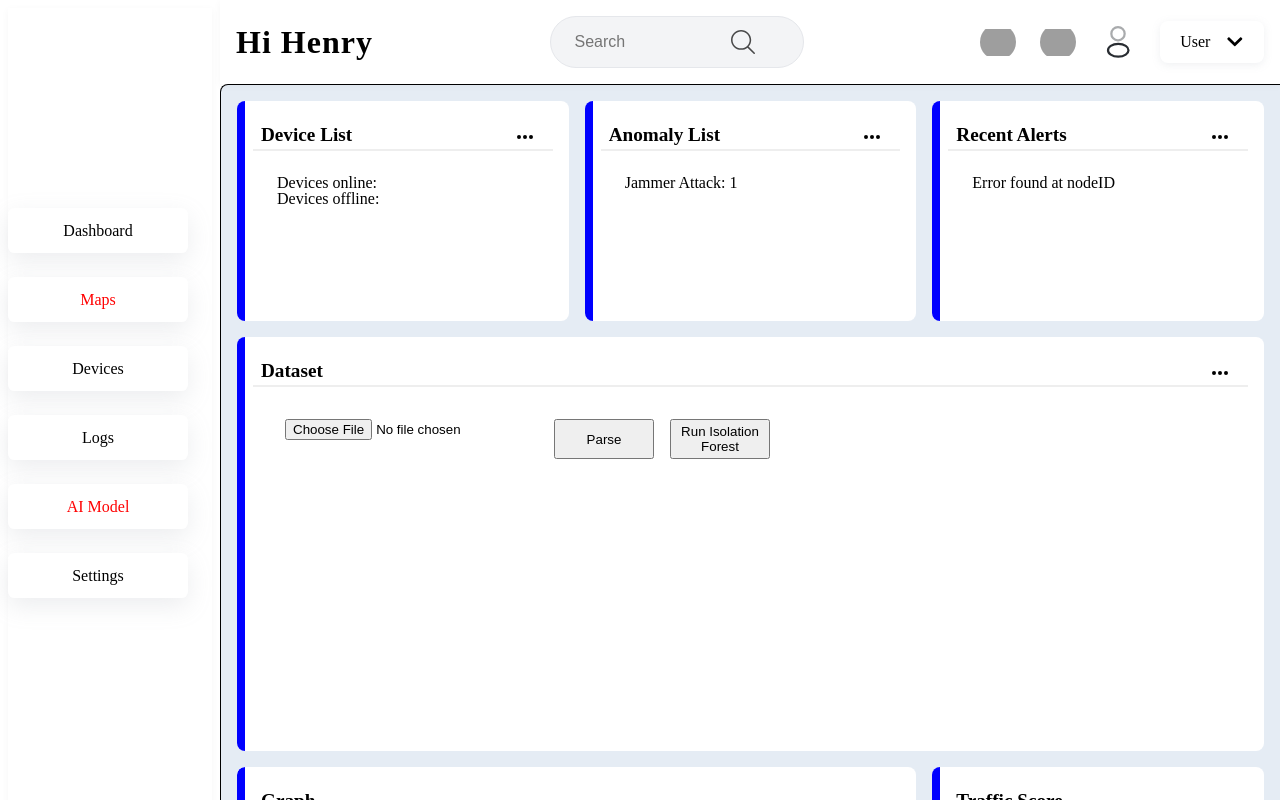
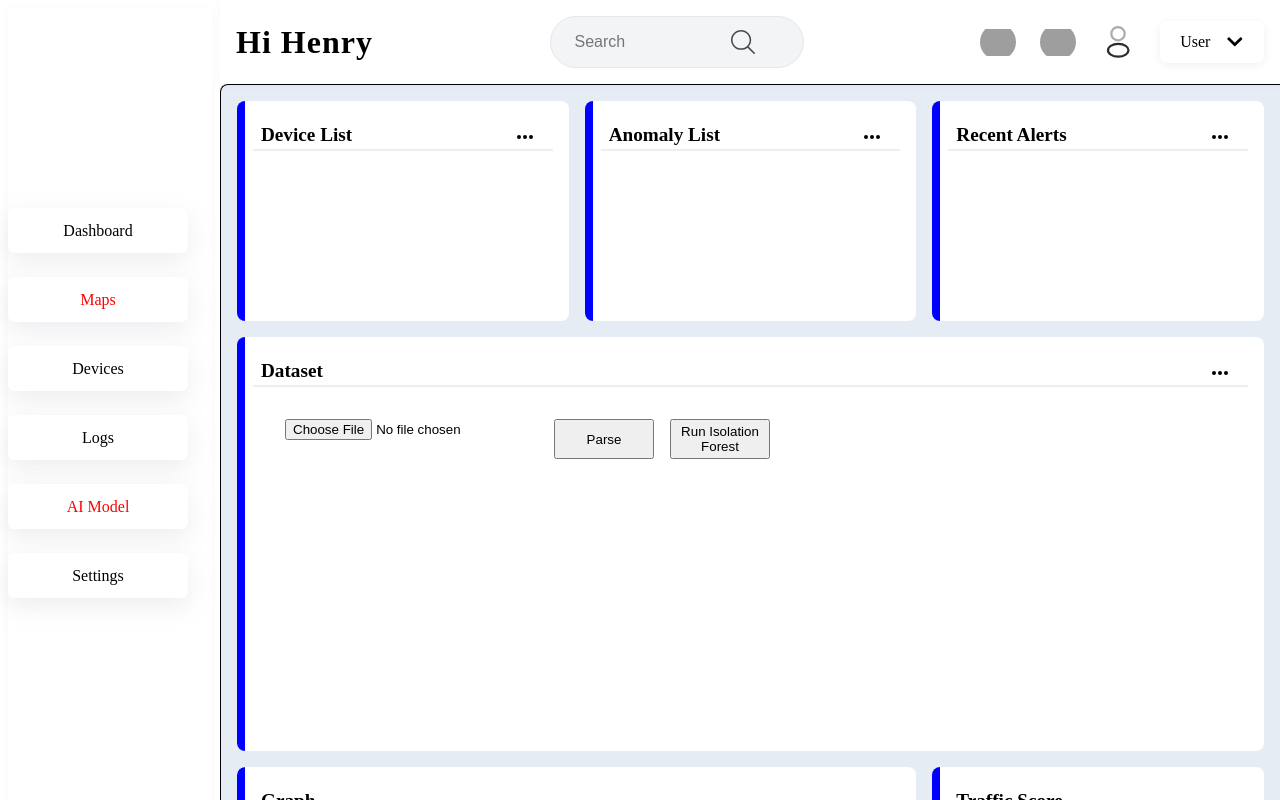
Before and after one commit to hreid1/COMP3000-LoRaWAN, a React (Vite) app in the folder sourcecode/my-app/: page /dashboard in a window 1280 px wide. Shown: the top 800 px of the page. Built offline with nearby package versions, Linux system fonts and the light colour scheme; grey boxes are pictures that could not be loaded.

Commit message:
added content for each of the cards in the dashboard

```diff
--- a/sourcecode/my-app/src/components/Dropdown/Dropdown.css
+++ b/sourcecode/my-app/src/components/Dropdown/Dropdown.css
@@ -33,7 +33,8 @@
 .dropdown-content {
     position: absolute;
     top: 110%;
-    left: 0;
+    left: auto;
+    right: 0;
     min-width: 180px;
     display: flex;
     flex-direction: column;
@@ -49,7 +50,9 @@
     z-index: 1000;
     transition: opacity 0.2s, transform 0.2s;
     transform: translateY(-10px);
-    margin-right: 1rem;
+    max-width: min(280px, calc(100vw - 16px));
+    box-sizing: border-box;
+    margin-right: 0;
 }
 
 .content-open {
--- a/sourcecode/my-app/src/pages/Dashboard/Dashboard.css
+++ b/sourcecode/my-app/src/pages/Dashboard/Dashboard.css
@@ -100,6 +100,10 @@
     grid-row: 1 / 2;
 }
 
+#announcements .cardContent div span {
+    display: flex;
+}
+
 #networkTraffic {
     grid-column: 1 / 4;
     grid-row: 2 / 3;
--- a/sourcecode/my-app/src/pages/Dashboard/Dashboard.jsx
+++ b/sourcecode/my-app/src/pages/Dashboard/Dashboard.jsx
@@ -1,6 +1,6 @@
 import React from 'react'
 import axios from 'axios'
-import { useState, useEffect } from 'react'
+import { useState, useEffect, useMemo } from 'react'
 import Papa from 'papaparse'
 import './Dashboard.css'
 import SideNavbar from '../../components/Navbar/SideNavbar'
@@ -14,7 +14,15 @@ import { BarChart } from '../../components/Charts/Graph'
 
 Chart.register(CategoryScale);
 
-const DeviceList = ({data}) => {
+const DeviceList = ({ data }) => {
+  const numOfNodes = useMemo(() => {
+    return new Set(data.map(row => row.NodeID).filter(Boolean)).size;
+  }, [data]);
+
+  //console.log("Unique Nodes: ", numOfNodes);
+
+  const isEmpty = data.length != 0;
+
   return(
     <div id="deviceList" className="dashCard">
       <div className='marker'></div>
@@ -23,14 +31,19 @@ const DeviceList = ({data}) => {
         <img src={Dots} alt="Dots" className="dots" />
       </div>
       <div className="cardContent">
-        <span>Devices online: </span>
-        <span>Devices offline: </span>
+        { isEmpty && (
+          <span>Number of Nodes: {numOfNodes}</span>
+        )}
       </div>
     </div>
   )
 }
 
-const AnomalyList = ({data}) => {
+const AnomalyList = ({ data }) => {
+
+  const isEmpty = data && typeof data.num_anomalies !== "undefined";
+  //console.log(isEmpty)
+
   return(
     <div id="anomalyList" className="dashCard">
       <div className="marker"></div>
@@ -39,13 +52,22 @@ const AnomalyList = ({data}) => {
         <img src={Dots} alt="Dots" className="dots" />
       </div>
       <div className="cardContent">
-        <span>Jammer Attack: 1</span>
+        { isEmpty && (
+          <span>Number of anomalies: {data.num_anomalies}</span>
+        )}
       </div>
     </div>
   )
 }
 
-const Announcements = ({data}) => {
+const Announcements = ({ data }) => {
+
+  // Checks if the data2 array is empty: if it is it wont render the content
+  const isEmpty = data && typeof data.num_anomalies !== "undefined";
+
+  //console.log(data.top_anomaly_node)
+  //console.log(data.top_anomaly_node_anomalies)
+
   return(
     <div id="announcements" className="dashCard">
       <div className="marker"></div>
@@ -54,13 +76,18 @@ const Announcements = ({data}) => {
         <img src={Dots} alt="Dots" className="dots" />
       </div>
       <div className="cardContent">
-        <span>Error found at nodeID</span>
+        { isEmpty && (
+          <div>
+            <span>Node: {data.top_anomaly_node} </span>
+            <span>Anomalies: {data.top_anomaly_node_anomalies}</span>
+          </div>
+        )}
       </div>
     </div>
   )
 }
 
-const NetworkTraffic = ({data, error, loading, data2, handleFileChange, handleParse, model}) => {
+const NetworkTraffic = ({ data, error, loading, data2, handleFileChange, handleParse, model }) => {
 
   return (
     <div id="networkTraffic" className="dashCard">
@@ -227,16 +254,15 @@ const Graph = ({ data }) => {
 
 const MainDashContent = (props) => {
   const networkTraffic = useNetworkTraffic();
-  //console.log(networkTraffic.data)
 
   // networkTraffic.data contains information from csv file
-  console.log(networkTraffic.data)
+  //console.log(networkTraffic.data)
 
   return (
     <div className='dashContentContainer'>
       <DeviceList data={networkTraffic.data}/>
-      <AnomalyList data={networkTraffic.data}/>
-      <Announcements data={networkTraffic.data}/>
+      <AnomalyList data={networkTraffic.data2}/>
+      <Announcements data={networkTraffic.data2}/>
       <NetworkTraffic data={networkTraffic.data}
         error={networkTraffic.error}
         loading={networkTraffic.loading}
```
Also changed, not shown: 2 other files (tests, documents, lock files or other folders).
